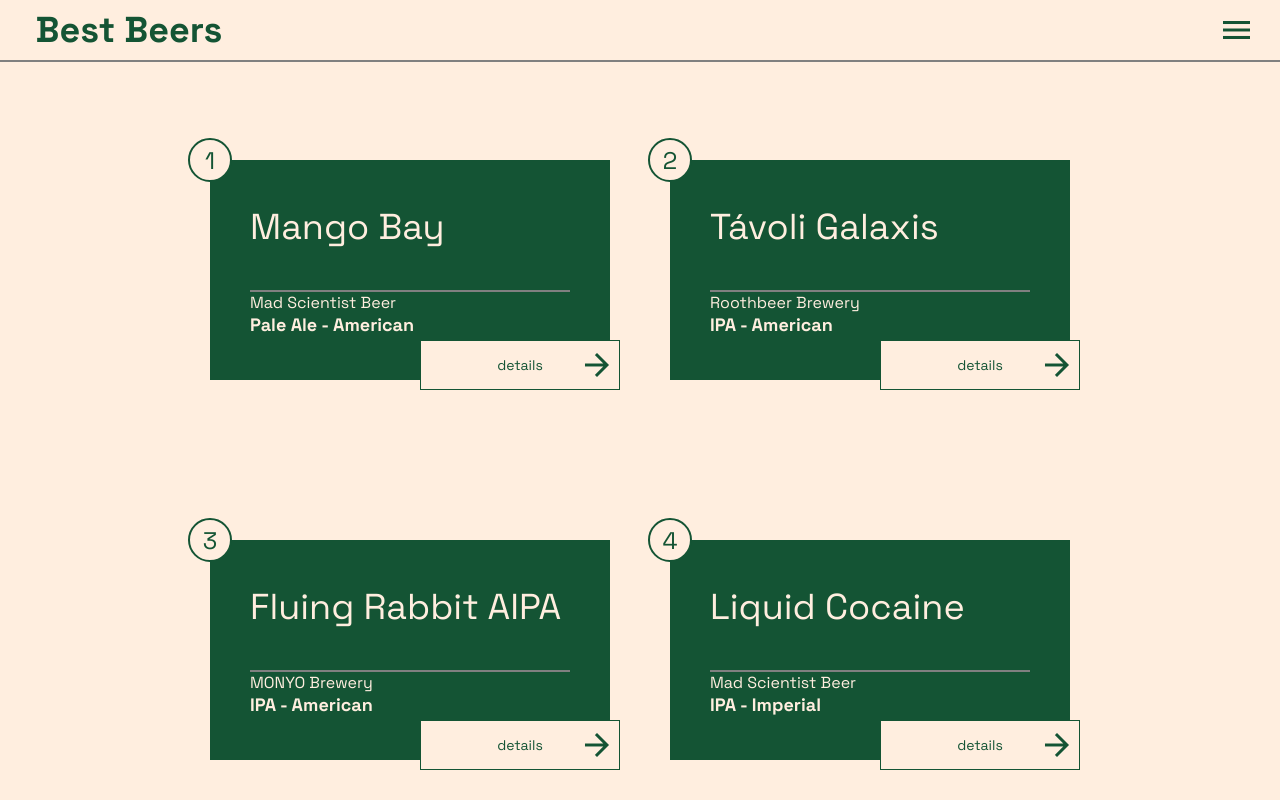
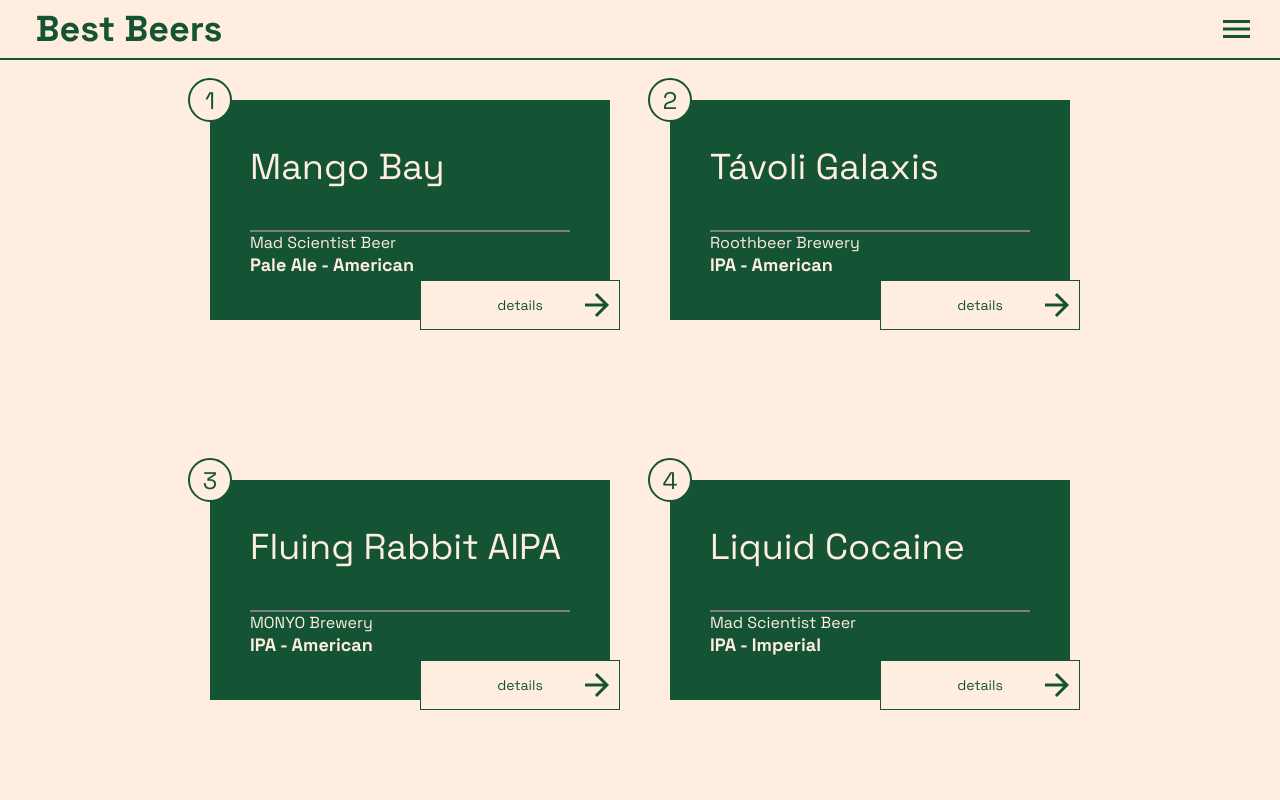
Before and after one commit to AngyalZsuzsa/finally-challenge, a plain HTML site: page index.html in a window 1280 px wide. Shown: the top 800 px of the page. Drawn offline with Linux system fonts and the light colour scheme.

Commit message:
header fixed

```diff
--- a/index.html
+++ b/index.html
@@ -18,10 +18,9 @@
     <title>Trial finally</title>
 </head>
 <body>
-    <header class="header">
+    <header  id="fixed" class="header">
         <h1>Best Beers</h1>
         <span class='material-icons md-36'>menu</span>
-        <hr></hr>
     </header>
 
     <div id="root"></div>
--- a/style.css
+++ b/style.css
@@ -76,7 +76,7 @@ body {
     flex-wrap: wrap;
     gap: 60px;
     justify-content: center;
-    margin: 60px auto
+    margin: auto;
 
 }
 
@@ -86,7 +86,13 @@ header {
     position: fixed;
     top: 0;
     left: 0;
-    z-index: 10;
+    border-bottom: var(--secondary) 2px solid;
+}
+
+#fixed {
+    overflow: hidden;
+    background-color: var(--primary);
+    z-index: 1;
 }
 
 h1 {
```
